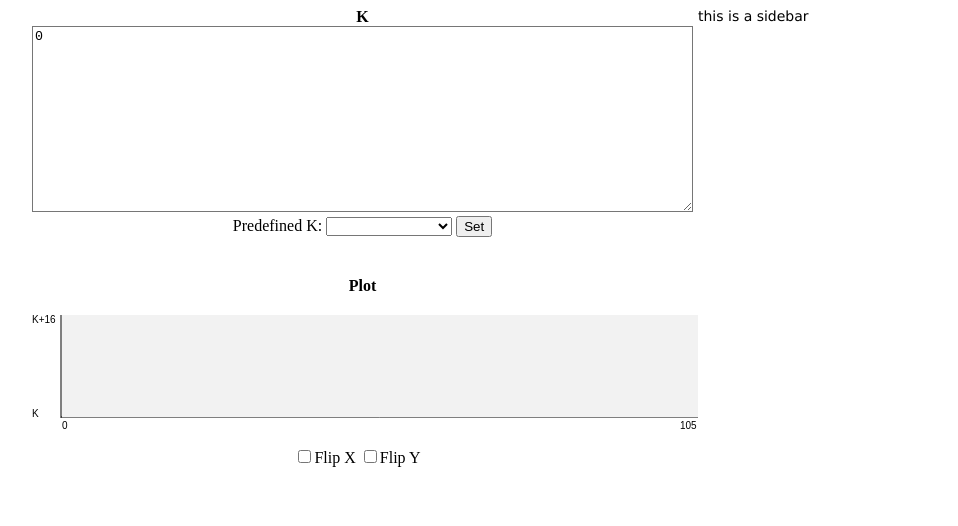
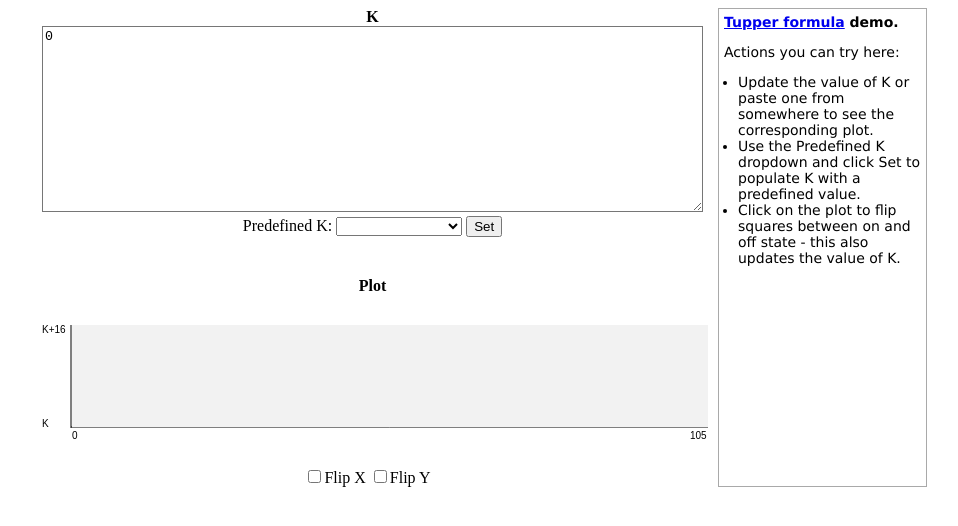
Before and after one commit to eliben/tupperformula, a plain HTML site: page index.html in a window 1280 px wide. Shown: the whole page, without its empty margins (163-1121 px from the left). Drawn offline with Linux system fonts and the light colour scheme.

Commit message:
Sidebar contents

```diff
--- a/index.html
+++ b/index.html
@@ -41,6 +41,7 @@
   .plotcanvas {
     grid-area: plotcanvas;
     justify-self: center;
+    padding: 10px;
   }
 
   .flipbox {
@@ -55,6 +56,13 @@
     grid-area: sidebar;
     font-family: Verdana, sans-serif;
     font-size: 14px;
+    border: solid 1px;
+    border-color: darkgray;
+    padding: 5px;
+  }
+
+  .sidebar-list {
+    padding-left: 1em;
   }
 </style>
 
@@ -78,7 +86,16 @@
       <input type="checkbox" id="flipy"><label for="flipy">Flip Y</label></input>
     </div>
     <div class="sidebar">
-      this is a sidebar
+      <b><a href="https://en.wikipedia.org/wiki/Tupper%27s_self-referential_formula">Tupper formula</a>
+      demo.</b>
+
+      <p>Actions you can try here:</p>
+
+      <ul class="sidebar-list">
+        <li>Update the value of K or paste one from somewhere to see the corresponding plot.</li>
+        <li>Use the <it>Predefined K</it> dropdown and click <it>Set</it> to populate K with a predefined value.</li>
+        <li>Click on the plot to flip squares between on and off state - this also updates the value of K.</li>
+      </ul>
     </div>
   </div>
 
```
